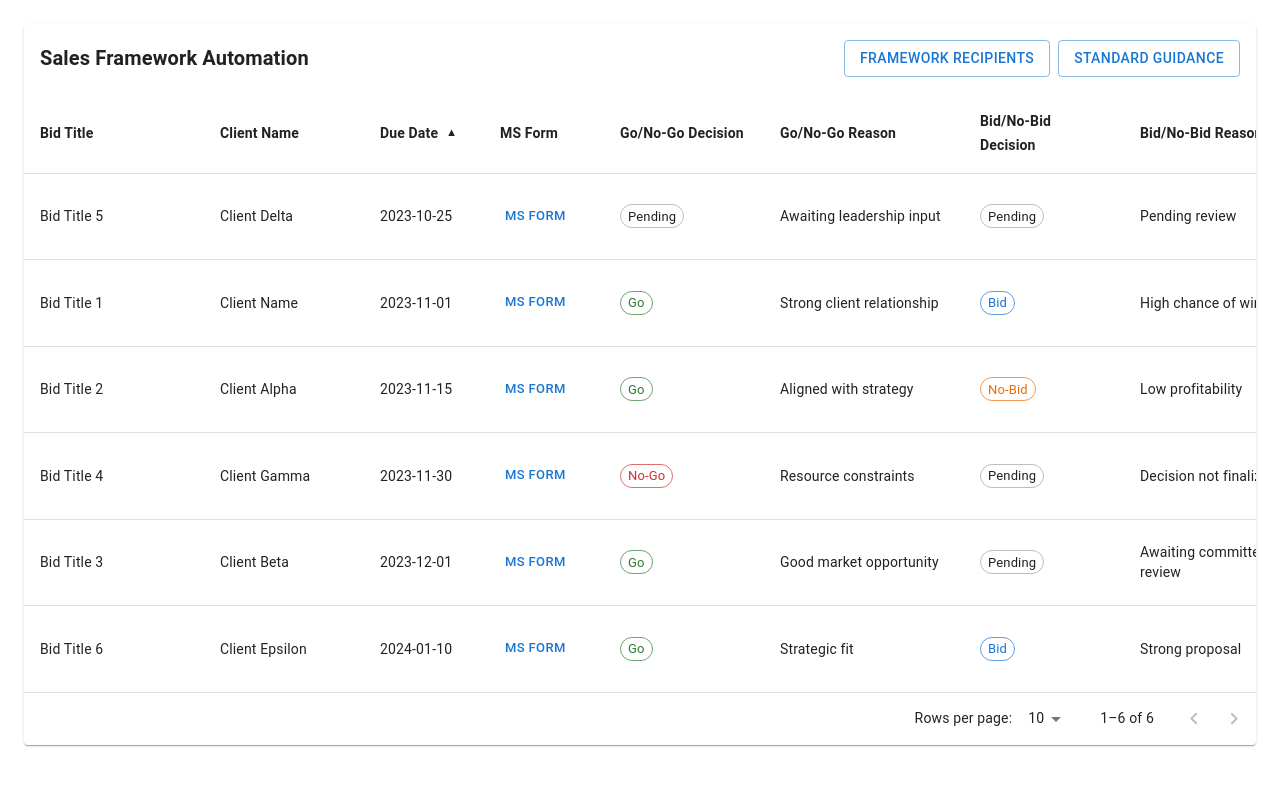
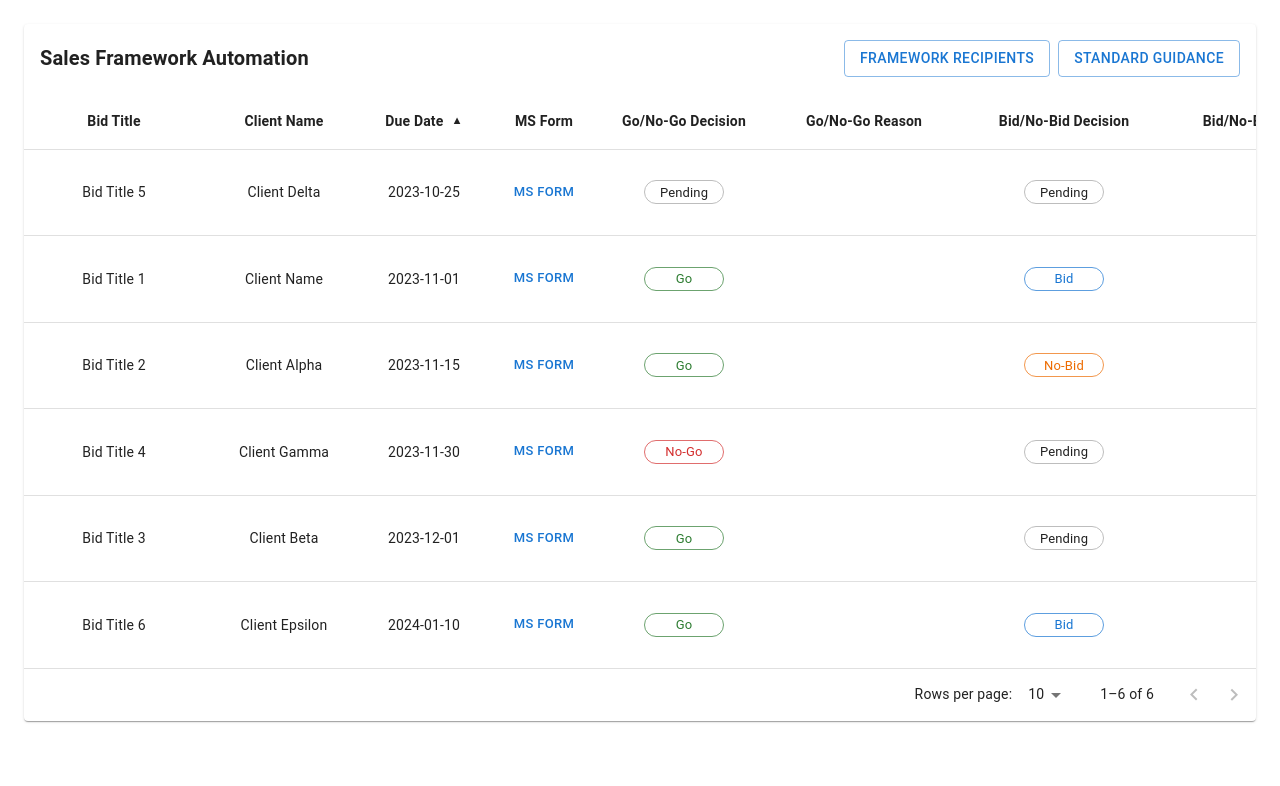
Before and after one commit to khuwaish-garg/sales-framework-ui, a Next.js app: page / in a window 1280 px wide. Shown: the top 786 px of the page. Built offline with nearby package versions, Linux system fonts and the light colour scheme.

Commit message:
final changes on sales ui

```diff
--- a/app/components/BidDecisionForm.js
+++ b/app/components/BidDecisionForm.js
@@ -15,6 +15,7 @@ export default function BidDecisionForm({
 }) {
   return (
     <>
+      {/* Toggle between Bid and No-Bid */}
       <FormControlLabel
         control={<Switch checked={isGo} onChange={() => setIsGo(!isGo)} />}
         label={isGo ? "Bid" : "No-Bid"}
@@ -22,6 +23,7 @@ export default function BidDecisionForm({
 
       {isGo ? (
         <>
+          {/* Bid case: show review date */}
           <Typography variant="subtitle2" sx={{ mt: 2 }} fontWeight="bold">
             Bid Review date
           </Typography>
@@ -34,6 +36,7 @@ export default function BidDecisionForm({
         </>
       ) : (
         <>
+          {/*No-Bid case: committee members */}
           <Typography variant="subtitle2" sx={{ mt: 2 }} fontWeight="bold">
             Committee Members names
           </Typography>
@@ -42,6 +45,21 @@ export default function BidDecisionForm({
             setCommittee={setCommittee}
             label="Committee Member"
           />
+
+          {/* No-Bid case: reason field */}
+          <Typography variant="subtitle2" sx={{ mt: 2 }} fontWeight="bold">
+            Reason for No-Bid decision
+          </Typography>
+          <TextField
+            value={reason}
+            onChange={(e) => setReason(e.target.value)}
+            placeholder="Enter reason for No-Bid decision"
+            variant="outlined"
+            size="small"
+            fullWidth
+            multiline
+            minRows={4}
+          />
         </>
       )}
     </>
--- a/app/components/CommitteeInputs.js
+++ b/app/components/CommitteeInputs.js
@@ -13,9 +13,14 @@ export default function CommitteeInputs({ committee, setCommittee, label }) {
       {committee.map((val, idx) => (
         <TextField
           key={idx}
-          label={`${label} ${idx + 1}`}
+          // Use placeholder instead of label to avoid blue text inside boundary
+          placeholder={`${label} ${idx + 1}`}
           value={val}
           onChange={(e) => updateItem(idx, e.target.value)}
+          variant="outlined"
+          size="small"
+          fullWidth
+          InputLabelProps={{ shrink: true }} // ensures no floating label overlap
         />
       ))}
       <Button onClick={addItem} size="small">
--- a/app/components/DecisionChip.js
+++ b/app/components/DecisionChip.js
@@ -1,21 +1,34 @@
-// app/components/DecisionChip.js
 import { Chip } from "@mui/material";
 
 export default function DecisionChip({ value }) {
-  const mapColor = {
-    Go: "success",
-    "No-Go": "error",
-    Bid: "primary",
-    "No-Bid": "warning",
-    Pending: "default",
+  const getColor = () => {
+    switch (value) {
+      case "Go":
+        return "success";
+      case "No-Go":
+        return "error";
+      case "Pending":
+        return "default";
+      case "Bid":
+        return "primary";
+      case "No-Bid":
+        return "warning";
+      default:
+        return "default";
+    }
   };
 
   return (
     <Chip
-      label={value}
-      color={mapColor[value] || "default"}
+      label={value || "-"}
+      color={getColor()}
       variant="outlined"
       size="small"
+      sx={{
+        minWidth: 80,
+        justifyContent: "center",
+        textTransform: "capitalize",
+      }}
     />
   );
 }
--- a/app/components/GoNoGoForm.js
+++ b/app/components/GoNoGoForm.js
@@ -1,6 +1,6 @@
 "use client";
 
-import { FormControlLabel, Switch, Typography } from "@mui/material";
+import { FormControlLabel, Switch, Typography, TextField } from "@mui/material";
 import CommitteeInputs from "./CommitteeInputs";
 
 export default function GoNoGoForm({
@@ -25,7 +25,7 @@ export default function GoNoGoForm({
           <Switch
             checked={isGo}
             onChange={() => setIsGo(!isGo)}
-            disabled={skipDecision} // 🔹 Disable when skipDecision is true
+            disabled={skipDecision}
           />
         }
         label={isGo ? "Go" : "No-Go"}
@@ -89,6 +89,23 @@ export default function GoNoGoForm({
           />
         </>
       )}
+
+      {/* ✅ Go/No-Go Reason (disabled when skipDecision is true) */}
+      <Typography variant="subtitle2" sx={{ mt: 2 }} fontWeight="bold">
+        Reason for the decision
+      </Typography>
+      <TextField
+        value={reason}
+        onChange={(e) => setReason(e.target.value)}
+        placeholder="Enter reason for the decision"
+        variant="outlined"
+        size="small"
+        fullWidth
+        multiline
+        minRows={4}
+        disabled={skipDecision} // ✅ disables input when skipDecision is true
+        sx={{ mt: 1 }}
+      />
     </>
   );
 }
--- a/app/components/SalesTable.js
+++ b/app/components/SalesTable.js
@@ -50,12 +50,22 @@ export default function SalesTable() {
           ? {
               ...row,
               goNoGo: updatedDecision.goNoGo,
+              goNoGoReason: updatedDecision.goNoGoReason,
               bidDecision: updatedDecision.bidDecision,
+              bidReason: updatedDecision.bidReason,
             }
-          : row
-      )
+          : row,
+      ),
     );
     closeDecisionModal();
+  };
+
+  const handleToggleChange = (title, field, value) => {
+    setRows((prev) =>
+      prev.map((row) =>
+        row.title === title ? { ...row, [field]: value } : row,
+      ),
+    );
   };
 
   const handleSort = (colId) => {
@@ -80,7 +90,7 @@ export default function SalesTable() {
 
   const visible = sorted.slice(
     page * rowsPerPage,
-    page * rowsPerPage + rowsPerPage
+    page * rowsPerPage + rowsPerPage,
   );
 
   return (
@@ -118,6 +128,7 @@ export default function SalesTable() {
                 key={row.title}
                 row={row}
                 onDecisionClick={openDecisionModal}
+                onToggleChange={handleToggleChange}
               />
             ))}
           </TableBody>
--- a/app/components/SalesTableHeader.js
+++ b/app/components/SalesTableHeader.js
@@ -8,14 +8,15 @@ export default function SalesTableHeader({ columns, orderBy, order, onSort }) {
         {columns.map((col) => (
           <TableCell
             key={col.id}
+            align="center" // ✅ centers text in the cell
             sx={{ minWidth: col.minWidth, cursor: "pointer" }}
             onClick={() => onSort(col.id)}
           >
             <Stack
               direction="row"
+              justifyContent="center" // ✅ centers horizontally
               alignItems="center"
               spacing={1}
-              variant="subtitle2"
               sx={{ fontWeight: "bold" }}
             >
               <span>{col.label}</span>
--- a/app/components/SalesTableRow.js
+++ b/app/components/SalesTableRow.js
@@ -1,7 +1,11 @@
-import { TableRow, TableCell, Button, Chip } from "@mui/material";
+import { TableRow, TableCell, Button, Chip, Switch } from "@mui/material";
 import DecisionChip from "./DecisionChip";
 
-export default function SalesTableRow({ row, onDecisionClick }) {
+export default function SalesTableRow({
+  row,
+  onDecisionClick,
+  onToggleChange,
+}) {
   const renderBoolChip = (val) => (
     <Chip
       label={val ? "Yes" : "No"}
@@ -13,23 +17,23 @@ export default function SalesTableRow({ row, onDecisionClick }) {
 
   return (
     <TableRow hover tabIndex={-1}>
-      <TableCell>{row.title}</TableCell>
-      <TableCell>{row.client}</TableCell>
-      <TableCell>{row.due}</TableCell>
-      <TableCell>
+      <TableCell align="center">{row.title}</TableCell>
+      <TableCell align="center">{row.client}</TableCell>
+      <TableCell align="center">{row.due}</TableCell>
+      <TableCell align="center">
         <Button variant="text" size="small">
           MS Form
         </Button>
       </TableCell>
-      <TableCell>
+      <TableCell align="center">
         <DecisionChip value={row.goNoGo} />
       </TableCell>
-      <TableCell>{row.goNoGoReason}</TableCell>
-      <TableCell>
+      <TableCell align="center">{row.goNoGoReason}</TableCell>
+      <TableCell align="center">
         <DecisionChip value={row.bidDecision} />
       </TableCell>
-      <TableCell>{row.bidReason}</TableCell>
-      <TableCell>
+      <TableCell align="center">{row.bidReason}</TableCell>
+      <TableCell align="center">
         <Button
           variant="contained"
           size="small"
@@ -38,9 +42,30 @@ export default function SalesTableRow({ row, onDecisionClick }) {
           Set decision
         </Button>
       </TableCell>
-      <TableCell>{renderBoolChip(row.guidanceReviewed)}</TableCell>
-      <TableCell>{renderBoolChip(row.bidSubmitted)}</TableCell>
-      <TableCell>{renderBoolChip(row.bidAccepted)}</TableCell>
+      <TableCell align="center">
+        <Switch
+          checked={row.guidanceReviewed}
+          onChange={(e) =>
+            onToggleChange(row.title, "guidanceReviewed", e.target.checked)
+          }
+        />
+      </TableCell>
+      <TableCell align="center">
+        <Switch
+          checked={row.bidSubmitted}
+          onChange={(e) =>
+            onToggleChange(row.title, "bidSubmitted", e.target.checked)
+          }
+        />
+      </TableCell>
+      <TableCell align="center">
+        <Switch
+          checked={row.bidAccepted}
+          onChange={(e) =>
+            onToggleChange(row.title, "bidAccepted", e.target.checked)
+          }
+        />
+      </TableCell>
     </TableRow>
   );
 }
--- a/app/components/salesTableData.js
+++ b/app/components/salesTableData.js
@@ -5,7 +5,7 @@ export const columns = [
   { id: "form", label: "MS Form", minWidth: 120 },
   { id: "goNoGo", label: "Go/No-Go Decision", minWidth: 160 },
   { id: "goNoGoReason", label: "Go/No-Go Reason", minWidth: 200 }, // NEW
-  { id: "bidDecision", label: "Bid/No-Bid Decision", minWidth: 160 },
+  { id: "bidDecision", label: "Bid/No-Bid Decision", minWidth: 200 },
   { id: "bidReason", label: "Bid/No-Bid Reason", minWidth: 200 }, // NEW
   { id: "action", label: "Action", minWidth: 140 },
   { id: "guidanceReviewed", label: "Guidance Reviewed", minWidth: 160 },
@@ -20,9 +20,9 @@ export const initialRows = [
     due: "2023-11-01",
     form: "MS Form",
     goNoGo: "Go",
-    goNoGoReason: "Strong client relationship",
+    goNoGoReason: "",
     bidDecision: "Bid",
-    bidReason: "High chance of winning",
+    bidReason: "",
     guidanceReviewed: true,
     bidSubmitted: true,
     bidAccepted: false,
@@ -33,9 +33,9 @@ export const initialRows = [
     due: "2023-11-15",
     form: "MS Form",
     goNoGo: "Go",
-    goNoGoReason: "Aligned with strategy",
+    goNoGoReason: "",
     bidDecision: "No-Bid",
-    bidReason: "Low profitability",
+    bidReason: "",
     guidanceReviewed: false,
     bidSubmitted: false,
     bidAccepted: false,
@@ -46,9 +46,9 @@ export const initialRows = [
     due: "2023-12-01",
     form: "MS Form",
     goNoGo: "Go",
-    goNoGoReason: "Good market opportunity",
+    goNoGoReason: "",
     bidDecision: "Pending",
-    bidReason: "Awaiting committee review",
+    bidReason: "",
     guidanceReviewed: true,
     bidSubmitted: false,
     bidAccepted: false,
@@ -59,9 +59,9 @@ export const initialRows = [
     due: "2023-11-30",
     form: "MS Form",
     goNoGo: "No-Go",
-    goNoGoReason: "Resource constraints",
+    goNoGoReason: "",
     bidDecision: "Pending",
-    bidReason: "Decision not finalized",
+    bidReason: "",
     guidanceReviewed: false,
     bidSubmitted: false,
     bidAccepted: false,
@@ -72,9 +72,9 @@ export const initialRows = [
     due: "2023-10-25",
     form: "MS Form",
     goNoGo: "Pending",
-    goNoGoReason: "Awaiting leadership input",
+    goNoGoReason: "",
     bidDecision: "Pending",
-    bidReason: "Pending review",
+    bidReason: "",
     guidanceReviewed: false,
     bidSubmitted: false,
     bidAccepted: false,
@@ -85,9 +85,9 @@ export const initialRows = [
     due: "2024-01-10",
     form: "MS Form",
     goNoGo: "Go",
-    goNoGoReason: "Strategic fit",
+    goNoGoReason: "",
     bidDecision: "Bid",
-    bidReason: "Strong proposal",
+    bidReason: "",
     guidanceReviewed: true,
     bidSubmitted: true,
     bidAccepted: true,
```
Also changed, not shown: app/components/DecisionModal.js (+23 -8 lines).
